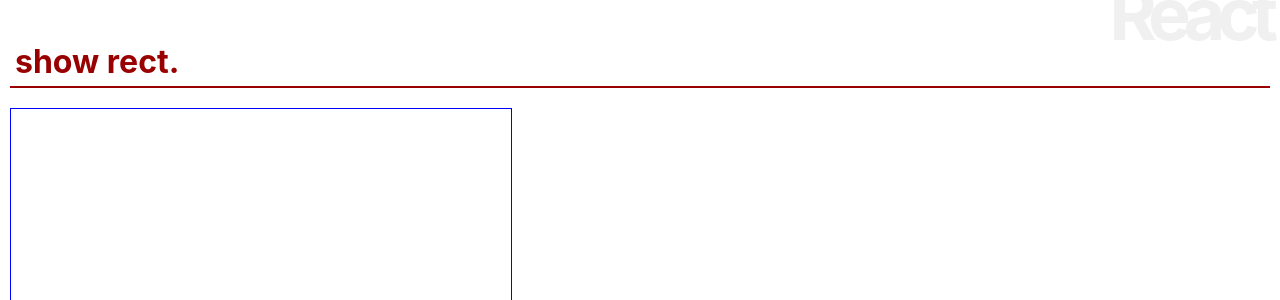
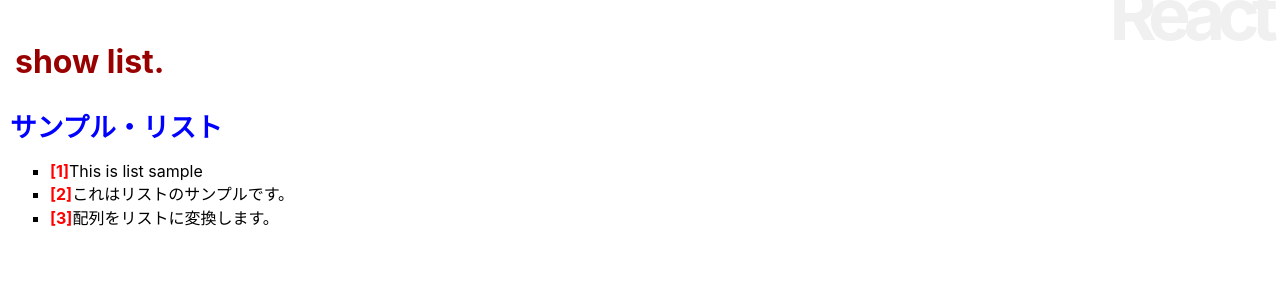
Before and after one commit to jackkitte/React_Next_Beginner, a React (Create React App) app: page / in a window 1280 px wide. Shown: the top 300 px of the page. Built offline with nearby package versions, Linux system fonts and the light colour scheme.

Commit message:
リスト表示コンポーネント

```diff
--- a/src/App.js
+++ b/src/App.js
@@ -4,20 +4,17 @@
 
 class App extends Component {
 
-  data = [];
+  data = [
+    "This is list sample",
+    "これはリストのサンプルです。",
+    "配列をリストに変換します。"
+  ];
 
   msgStyle = {
     fontSize: "24pt",
     color: "#900",
     margin: "20px 0px",
     padding: "5px",
-    borderBottom: "2px solid #900"
-  }
-
-  area = {
-    width: "500px",
-    height: "500px",
-    border: "1px solid blue"
   }
 
   constructor(props) {
@@ -25,41 +22,63 @@
     this.state = {
       list: this.data
     };
-    this.doAction = this.doAction.bind(this);
-  }
-
-  doAction(e) {
-    let x = e.pageX;
-    let y = e.pageY;
-    this.data.push({x:x, y:y});
-    this.setState((state)=>({
-      list: this.data
-    }));
-  }
-
-  draw(d) {
-    let s = {
-      position: "absolute",
-      left: (d.x - 25) + "px",
-      top: (d.y - 25) + "px",
-      width: "50px",
-      height: "50px",
-      backgroundColor: "#66f3",
-    };
-    return <div style={s}></div>;
   }
 
   render() {
     return (
       <div>
         <h1>React</h1>
-        <h2 style={this.msgStyle}>show rect.</h2>
-        <div style={this.area} onClick={this.doAction}>
-          {this.data.map((value)=>this.draw(value))}
-        </div>
+        <h2 style={this.msgStyle}>show list.</h2>
+        <List title="サンプル・リスト" data={this.data} />
       </div>
     )
   }
 }
 
+class List extends Component {
+  number = 1;
+
+  title = {
+    fontSize: "20pt",
+    fontWeight: "bold",
+    color: "blue",
+  };
+
+  render() {
+    let data = this.props.data;
+    return (
+      <div>
+        <p style={this.title}>{this.props.title}</p>
+          <ul>
+            {data.map((item)=>
+              <Item number={this.number++} value={item} key={this.number} />
+            )}
+          </ul>
+      </div>
+    );
+  }
+}
+
+class Item extends Component {
+  li = {
+    listStyleType: "square",
+    fontSize: "#06",
+    margin: "0px",
+    padding: "0px",
+  }
+
+  num = {
+    fontWeight: "bold",
+    color: "red",
+  }
+
+  render() {
+    return (
+      <li style={this.li}>
+        <span style={this.num}>[{this.props.number}]</span>{this.props.value}
+      </li>
+    )
+  }
+}
+
 export default App;
```
